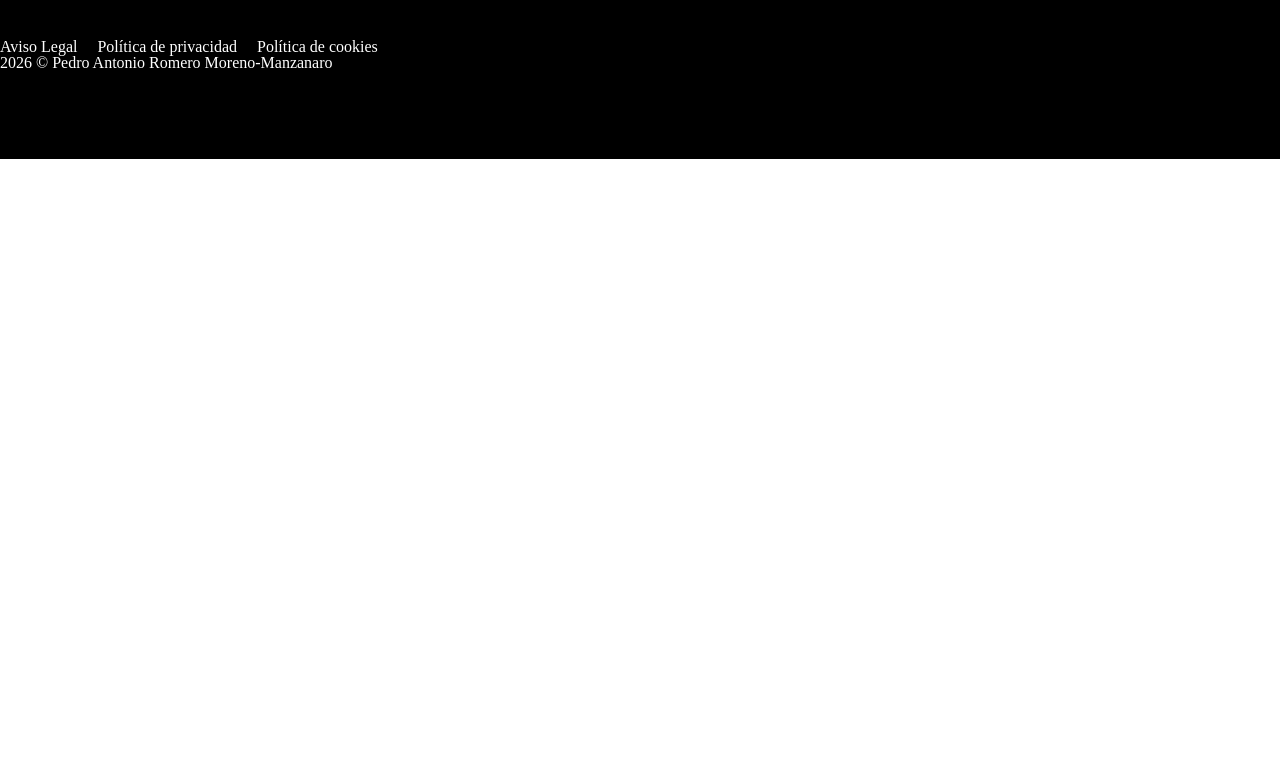
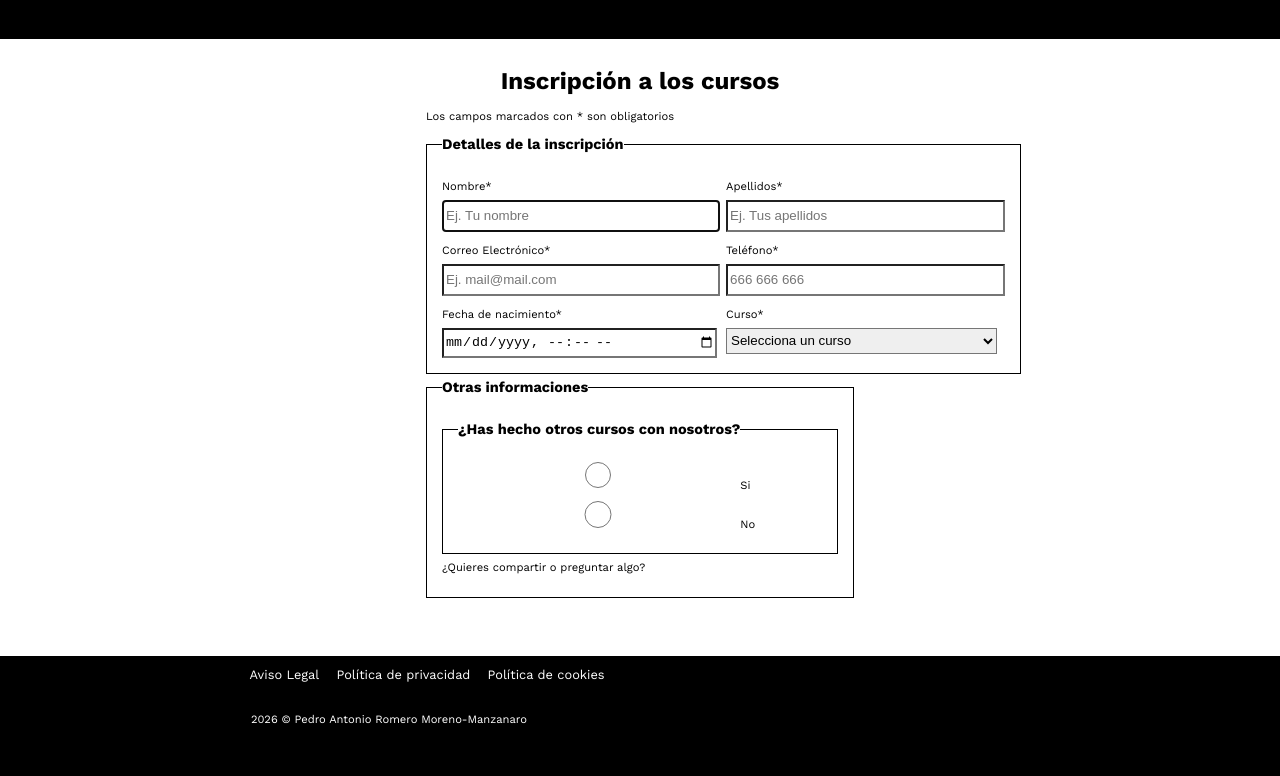
Before and after one commit to pedrommor/parmma, a plain HTML site: page practica_2/inscripcion-cursos.html in a window 1280 px wide. Shown: the part 81-857 px from the top of the page. Before the commit the page ends 800 px from the top, so only its background shows below. Drawn offline with nearby package versions, Linux system fonts and the light colour scheme.

Commit message:
Formulario casi creado

```diff
--- a/practica_2/css/estilos.css
+++ b/practica_2/css/estilos.css
@@ -148,7 +148,8 @@ table {
 }
 /*que es la ceramica*/
 .ceramica__principal,
-.cursos__principal{
+.cursos__principal,
+.inscripcion__principal{
 
     background-color: #FFFFFF;
     font-family: 'Work Sans', sans-serif;
@@ -164,13 +165,17 @@ table {
 }
 
 
-.ceramica__principal .container__principal--ceramica{
-    margin-left: 15%;
-    margin-right: 15%;
+.ceramica__principal .container__principal--ceramica,
+.inscripcion__principal .container__principal--inscripcion,
+.cursos__principal .container__principal--cursos{
+    margin: 0 15% 0 15%;
+
     gap:15px;
     padding: 20px;
 }
-.cabecera__ceramica, .cabecera__cursos{
+.cabecera__ceramica,
+.cabecera__cursos,
+.cabecera__inscripcion{
     text-align: center;
 
 }
@@ -180,7 +185,8 @@ table {
     margin-right: 0.5em;
 }
 .cabecera__ceramica--titular,
-.cabecera__cursos--titular{
+.cabecera__cursos--titular,
+.cabecera__inscripcion--titular{
     font-weight: 700;
     font-size: 2rem;
     padding:10px;
@@ -190,15 +196,15 @@ table {
 .cabecera__inscripcion,
 .pie__ceramica,
 .pie__cursos,
-.pie__inscripcion
-{
+.pie__inscripcion{
     height: 15vh;
     background-color: #000000;
     color: #FFFFFF;
     padding: 0 1em 0 0;
 }
 .container__principal--ceramica,
-.container__principal--cursos{
+.container__principal--cursos,
+.container__principal--inscripcion{
 
     margin-top: 5%;
     padding: 0 2em 0 0;
@@ -207,7 +213,8 @@ table {
 }
 .container__principal--ceramica-titulo,
 .container__principal--cursos-titulo,
-.cursos__titulo--anyo{
+.cursos__titulo--anyo,
+.seccion__inscripcion--titulo{
     text-align: center;
     margin: 1%;
     font-weight: 700;
@@ -302,21 +309,25 @@ table {
     margin-left: 5em;
 }
 .pie__ceramica,
-.pie__cursos{
+.pie__cursos,
+.pie__inscripcion{
     margin-top:1rem;
 }
 .pie__ceramica .pie__menu--lista,
-.pie__cursos .pie__menu--lista{
+.pie__cursos .pie__menu--lista,
+.pie__inscripcion .pie__menu--lista{
 
     font-size: 0.8rem;
     margin: 1em 0 0 15.6rem;
 }
 .pie__ceramica .pie__menu--lista .pie__menu--item,
-.pie__cursos .pie__menu--lista .pie__menu--item{
+.pie__cursos .pie__menu--lista .pie__menu--item,
+.pie__inscripcion .pie__menu--lista .pie__menu--item{
     margin: 1em 0 0 0;
 }
 .pie__ceramica .pie__principal--parrafo-copy,
-.pie__cursos .pie__principal--parrafo-copy{
+.pie__cursos .pie__principal--parrafo-copy,
+.pie__inscripcion .pie__principal--parrafo-copy{
     font-size: 0.7em;
     margin: 2rem 0 0 22.4em;
 
@@ -347,9 +358,7 @@ table {
 .cursos__titulo--anyo{
     font-size: 2.3em;
 }
-.container__principal--cursos{
-    margin: 0 15% 0 15%;
-}
+
 .cursos__articulo--primerpost{
     margin: 0 25% 0 25%;
 }
@@ -401,3 +410,51 @@ tr:nth-child(2n+3){
 td:last-child[colspan]{
     padding-left: 0.3rem;
 }
+/*formulario inscripcion*/
+.inscripcion__articulo--titulo{
+    text-align:initial;
+    margin-left: 25%;
+    font-size: 0.7rem;
+}
+form{
+    margin: 0 0 2em 25%;
+    max-width: 50%;
+    font-size: 0.7em;
+}
+.inscripcion__detalles{
+    border: 1px solid #000000;
+    padding: 15px;
+
+    display: grid;
+    grid-template-columns: repeat(2, 1fr);
+    grid-auto-flow: dense;
+    column-gap: 0.5em;
+    row-gap:0.4em;
+    margin: 0 auto;
+}
+legend{
+    font-weight: 700;
+    font-size: 1.3em;
+}
+label,input,select{
+    width: 20.286em;
+    height: 2em;
+    border-radius: 0;
+}
+label:nth-of-type(odd),
+input:nth-of-type(odd){
+    grid-column: 1;
+
+}
+label:nth-of-type(even),
+input:nth-of-type(even){
+    grid-column: 2;
+
+}
+input[type="radio"]{
+    display: inline;
+}
+.inscripcion__otras{
+    border: 1px solid #000000;
+    padding: 15px;
+}
--- a/practica_2/inscripcion-cursos.html
+++ b/practica_2/inscripcion-cursos.html
@@ -3,13 +3,12 @@
 <head>
     <meta charset="UTF-8">
     <meta name="viewport" content="width=device-width, initial-scale=1.0">
-    <title>el taller - Cursos de cerámica</title>
+    <title>el taller - Inscripción cursos de cerámica</title>
     <link rel="stylesheet" type="text/css" href="css/estilos.css">
 </head>
 <body class="inscripcion__principal">
     <header class="cabecera__inscripcion">
-
-        <h1 class="cabecera__cursos--titular"><a href="index.html"><img class="cabecera__cursos--img" src="img/isologo-taller.png" alt="logo empresa"></a>el taller</h1>
+        <h1 class="cabecera__inscripcion--titular"><a href="index.html"><img class="cabecera__cursos--img" src="img/isologo-taller.png" alt="logo empresa"></a>el taller</h1>
         <nav class="cabecera__menu">
             <ul class="cabecera__menu--lista">
                 <li class="cabecera__menu--item"><a class="cabecera__menu--lista-link" href="que-es-la-ceramica.html">CERÁMICA</a></li>
@@ -18,8 +17,48 @@
             </ul>
         </nav>
     </header>
-    <main>
+    <main class="container__principal--inscripcion">
+        <section class="seccion__inscripcion">
+            <h2 class="seccion__inscripcion--titulo">Inscripción a los cursos</h2>
+        <article class="inscripcion__articulo">
+            <h3 class="inscripcion__articulo--titulo">Los campos marcados con * son obligatorios</h3>
+            <form action="#" metho="post">
+                <fieldset class="inscripcion__detalles">
+                    <legend>Detalles de la inscripción</legend>
+                    <label for="name">Nombre<sup>*</sup></label>
+                    <input type="text" id="name" name="name" placeholder="Ej. Tu nombre" autofocus required>
+                    <label for="surname">Apellidos<sup>*</sup></label>
+                    <input type="text" id="surname" name="surname" placeholder="Ej. Tus apellidos" autofocus required>
+                    <label for="email">Correo Electrónico<sup>*</sup></label>
+                    <input type="email" id="email" name="email" placeholder="Ej. mail@mail.com" required>
+                    <label for="tel">Teléfono<sup>*</sup></label>
+                    <input type="tel" id="telf" name="telf" placeholder="666 666 666" patern="^\s[0-9]{3}\s[0-9]{3}\s[0-9]{3}$" requiered>
+                    <label for="birthdate">Fecha de nacimiento<sup>*</sup></label>
+                    <input type="datetime-local" id="birthdate" name="birthdate" required>
+                    <label for="curso">Curso<sup>*</sup></label>
+                    <select id="curso" name="curso" required>
+                        <option value="sin_valor">Selecciona un curso</option>
+                        <option value="torno">Torno</option>
+                        <option value="ceramica">Cerámica</option>
+                        <option value="modelado">Modelado</option>
+                        <option value="esmaltes">Esmaltes</option>
+                        <option value="joyeria">Joyería Cerámica</option>
+                    </select>
+                </fieldset>
+                <fieldset class="inscripcion__otras">
+                    <legend>Otras informaciones</legend>
+                    <fieldset class="inscripcion__otras">
+                        <legend>¿Has hecho otros cursos con nosotros?</legend>
+                        <input type="radio" name="cursosnosotros" value="si"> Si
+                        <input type="radio" name="cursosnosotros" value="no"> No
+                    </fieldset>
+                    <p>¿Quieres compartir o preguntar algo?</p>
 
+                </fieldset>
+            </form>
+
+        </article>
+        </section>
 
     </main>
 
```
